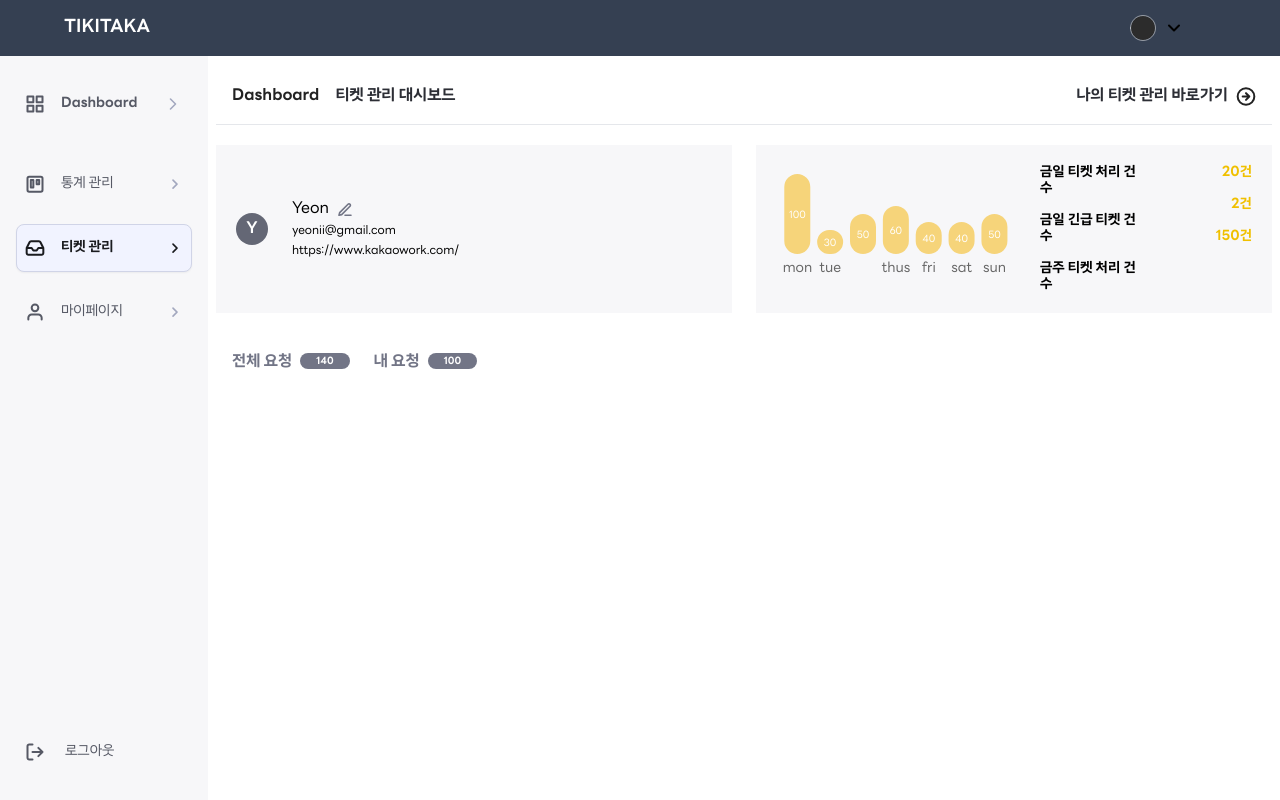
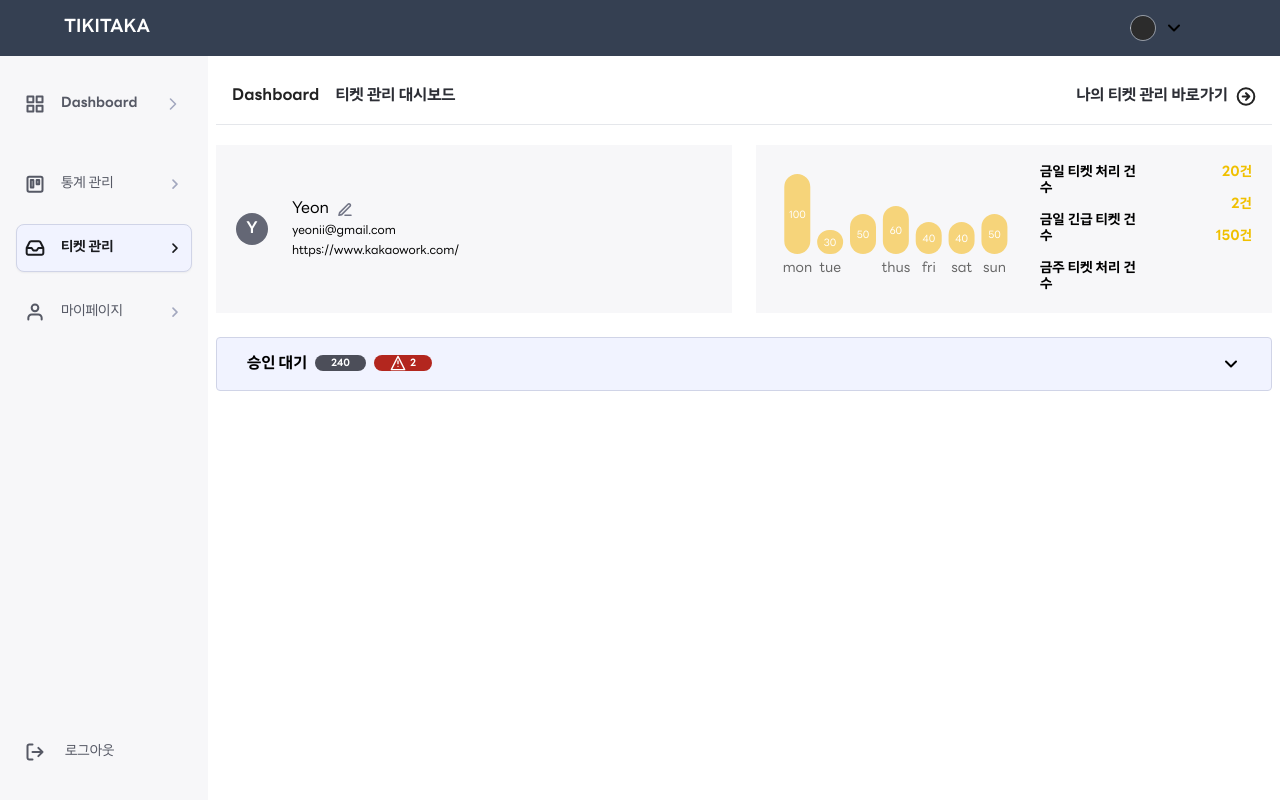
Before and after one commit to lamiiiii/TRILLION-TikiTaka-FE, a React app: page /manager/tickets in a window 1280 px wide. Built offline with nearby package versions, Linux system fonts and the light colour scheme.

Commit message:
TKT-45 feat: 승인대기 섹션 구현

```diff
--- a/src/components/manager/tickets/ManagerTicketsContainer.tsx
+++ b/src/components/manager/tickets/ManagerTicketsContainer.tsx
@@ -2,7 +2,7 @@
 
 import TopMenu from '../../common/TopMenu';
 import TicketAnalytics from './TicketAnalytics';
-import TicketFilter from './TicketFilter';
+import TicketAwaitingList from './TicketAwaitingList';
 import TicketProfile from './TicketProfile';
 
 export default function ManagerTicketsContainer() {
@@ -14,7 +14,7 @@ export default function ManagerTicketsContainer() {
         <TicketAnalytics />
       </div>
 
-      <TicketFilter />
+      <TicketAwaitingList />
     </div>
   );
 }
--- /dev/null
+++ b/src/components/manager/tickets/TicketAwaitingList.tsx
@@ -0,0 +1,44 @@
+import {useState} from 'react';
+import {AlertIcon, DownIcon} from '../../common/Icon';
+import TicketList from '../home/TicketList';
+import TicketFilter from './TicketFilter';
+import {motion, AnimatePresence} from 'framer-motion';
+
+export default function TicketAwaitingList() {
+  const [isListVisible, setIsListVisible] = useState(false);
+
+  const toggleListVisibility = () => {
+    setIsListVisible((prev) => !prev);
+  };
+  return (
+    <div>
+      <button
+        onClick={toggleListVisibility}
+        className="flex items-center justify-between w-full h-15 bg-gray-1 border border-gray-2 rounded py-4 px-[30px] my-6"
+      >
+        <div className="flex items-center gap-2">
+          <h1 className="text-title-bold">승인 대기</h1>
+          <div className={`px-4 h-[16px] flex place-items-center rounded-full bg-gray-9 text-white mb-0.5`}>
+            <div className="mt-0.5 text-caption-bold">{240}</div>
+          </div>
+          <div className={`px-4 h-[16px] flex place-items-center gap-1 rounded-full bg-error text-white mb-0.5`}>
+            <AlertIcon />
+            <div className="mt-0.5 text-caption-bold">{2}</div>
+          </div>
+        </div>
+        <div className={`transform ${isListVisible ? 'rotate-180' : 'rotate-0'} transition-transform duration-300 ease-in-out`}>
+          <DownIcon />
+        </div>
+      </button>
+
+      <AnimatePresence>
+        {isListVisible && (
+          <motion.div initial={{opacity: 0, height: 0, y: -20}} animate={{opacity: 1, height: 'auto', y: 0}} transition={{duration: 0.3}}>
+            <TicketFilter />
+            <TicketList />
+          </motion.div>
+        )}
+      </AnimatePresence>
+    </div>
+  );
+}
--- a/src/components/manager/tickets/TicketFilter.tsx
+++ b/src/components/manager/tickets/TicketFilter.tsx
@@ -32,7 +32,7 @@ function FilterItem({type, count, isSelected, onClick}: {type: string; count: nu
 
 // 전체 필터 컴포넌트
 export default function TicketFilter() {
-  const [selectedType, setSelectedType] = useState('전체');
+  const [selectedType, setSelectedType] = useState('전체 요청');
   const [indicatorStyle, setIndicatorStyle] = useState({left: 0, width: 0});
   const containerRef = useRef<HTMLDivElement>(null);
 
--- a/src/components/manager/tickets/TicketProfile.tsx
+++ b/src/components/manager/tickets/TicketProfile.tsx
@@ -34,18 +34,9 @@ export default function TicketProfile() {
       <div className="flex flex-col items-start">
         {isEditing ? (
           <form onSubmit={handleSubmit} className="w-[400px] flex flex-col gap-2">
-            <h1 className="text-title-bold mb-2">프로필 수정</h1>
-            <Input element="input" size="sm" type="text" label="이름" name="name" value={userInfo.name} onChange={handleChange} />
-            <Input element="input" size="sm" type="email" label="이메일" name="email" value={userInfo.email} onChange={handleChange} />
-            <Input
-              element="input"
-              size="sm"
-              type="url"
-              label="카카오워크"
-              name="kakaowork"
-              value={userInfo.website}
-              onChange={handleChange}
-            />
+            <Input element="input" size="sm" type="text" name="name" value={userInfo.name} onChange={handleChange} />
+            <Input element="input" size="sm" type="email" name="email" value={userInfo.email} onChange={handleChange} />
+            <Input element="input" size="sm" type="url" name="kakaowork" value={userInfo.website} onChange={handleChange} />
             <div className="flex justify-center mt-3">
               <button type="submit" className="main-button w-fit">
                 완료
```
